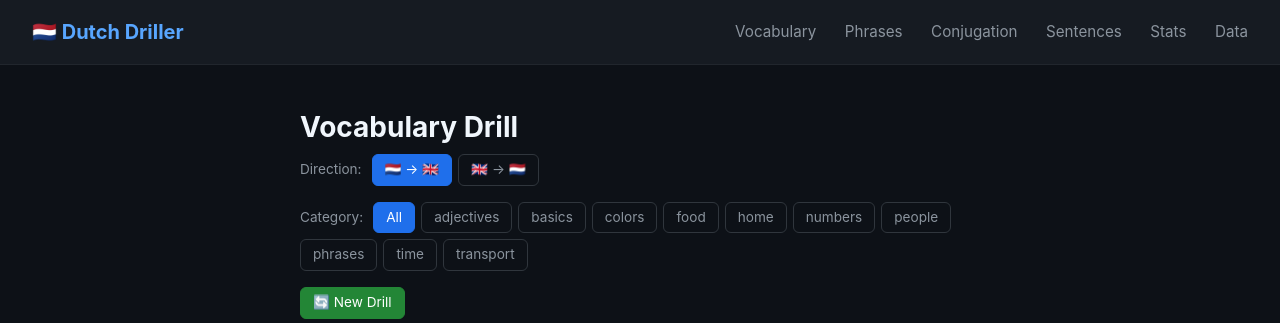
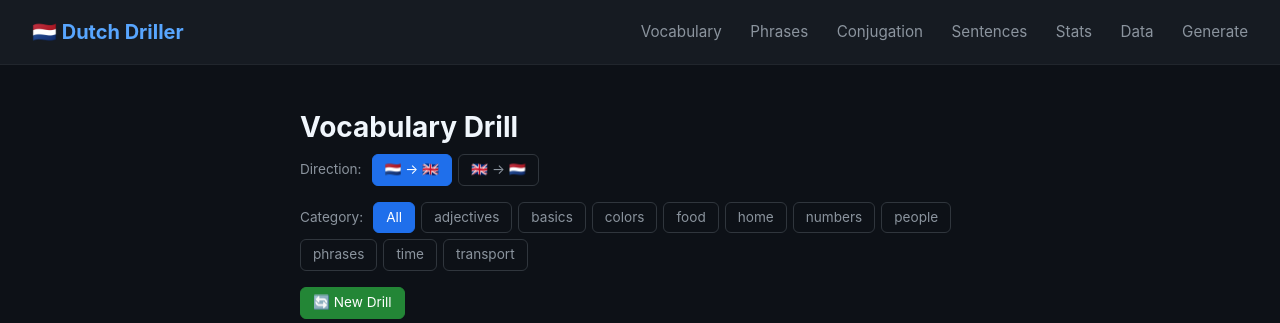
Before and after one commit to kilowiski/dutch_driller, a Flask app: page /vocab in a window 1280 px wide. Shown: the top 323 px of the page. Run offline with Flask 3, Linux system fonts and the light colour scheme; data comes from the database, SQL or seed files in the repository; data that the repository does not hold is empty; some libraries are stand-ins or nearby versions.

Commit message:
easy access

```diff
--- a/app.py
+++ b/app.py
@@ -484,27 +484,17 @@ def data_update():
         return jsonify({"ok": False, "error": str(e)}), 400
 
 
-# ── Admin + Content Generator ──────────────────────────────────────────
+# ── Content Generator ──────────────────────────────────────────────────
 
-ADMIN_PASSWORD = os.environ.get("ADMIN_PASSWORD", "admin")
-
-def _check_admin():
-    return request.args.get("pw", "") == ADMIN_PASSWORD
+@app.route("/generate")
+def generate_page():
+    """Content generator — LLM-powered vocab, verb, phrase, and sentence creation."""
+    counts = get_table_counts()
+    return render_template("admin.html", counts=counts)
 
 
-@app.route("/admin")
-def admin_page():
-    if not _check_admin():
-        return "Unauthorized. Add ?pw=your_password", 401
-    counts = get_table_counts()
-    return render_template("admin.html", counts=counts, pw=request.args.get("pw", ""))
-
-
-@app.route("/generate", methods=["POST"])
+@app.route("/generate/content", methods=["POST"])
 def generate_content():
-    if not _check_admin():
-        return jsonify({"error": "unauthorized"}), 401
-
     data = request.get_json()
     content_type = data.get("type", "vocab")
     level = data.get("level", "A1")
--- a/templates/base.html
+++ b/templates/base.html
@@ -16,6 +16,7 @@
             <a href="/sentences?lang={{ lang_code }}">Sentences</a>
             <a href="/stats?lang={{ lang_code }}">Stats</a>
             <a href="/data?lang={{ lang_code }}">Data</a>
+            <a href="/generate?lang={{ lang_code }}">Generate</a>
         </div>
     </nav>
 
--- a/templates/conjugate.html
+++ b/templates/conjugate.html
@@ -50,7 +50,7 @@
 <div id="score-bar" class="hidden">
     <span id="score-text"></span>
     <a href="/conjugate?lang={{ lang_code }}&tense={{ tense }}" class="btn">🔄 Again</a>
-    <div class="unlock-hint">Want more? <a href="/admin">Generate new content</a></div>
+    <div class="unlock-hint">Want more? <a href="/generate?lang={{ lang_code }}">Generate new content</a></div>
 </div>
 
 <script>
--- a/templates/phrases.html
+++ b/templates/phrases.html
@@ -56,7 +56,7 @@
     <span id="score-text"></span>
     <a href="/phrases?lang={{ lang_code }}&direction={{ direction }}{% if selected_scenario %}&scenario={{ selected_scenario }}{% endif %}"
        class="btn">🔄 Again</a>
-    <div class="unlock-hint">Want more? <a href="/admin">Generate new content</a></div>
+    <div class="unlock-hint">Want more? <a href="/generate?lang={{ lang_code }}">Generate new content</a></div>
 </div>
 
 <script>
--- a/templates/sentences.html
+++ b/templates/sentences.html
@@ -44,7 +44,7 @@
 <div id="score-bar" class="hidden">
     <span id="score-text"></span>
     <a href="/sentences?lang={{ lang_code }}{% if selected_level %}&level={{ selected_level }}{% endif %}" class="btn">🔄 Again</a>
-    <div class="unlock-hint">Want more? <a href="/admin">Generate new content</a></div>
+    <div class="unlock-hint">Want more? <a href="/generate?lang={{ lang_code }}">Generate new content</a></div>
 </div>
 
 <script>
--- a/templates/vocab.html
+++ b/templates/vocab.html
@@ -58,7 +58,7 @@
     <span id="score-text"></span>
     <a href="/vocab?lang={{ lang_code }}&direction={{ direction }}{% if selected_category %}&category={{ selected_category }}{% endif %}"
        class="btn">🔄 Again</a>
-    <div class="unlock-hint">Want more words? <a href="/admin">Generate new content</a></div>
+    <div class="unlock-hint">Want more words? <a href="/generate?lang={{ lang_code }}">Generate new content</a></div>
 </div>
 
 <script>
```
Also changed, not shown: templates/admin.html (+5 -4 lines).
